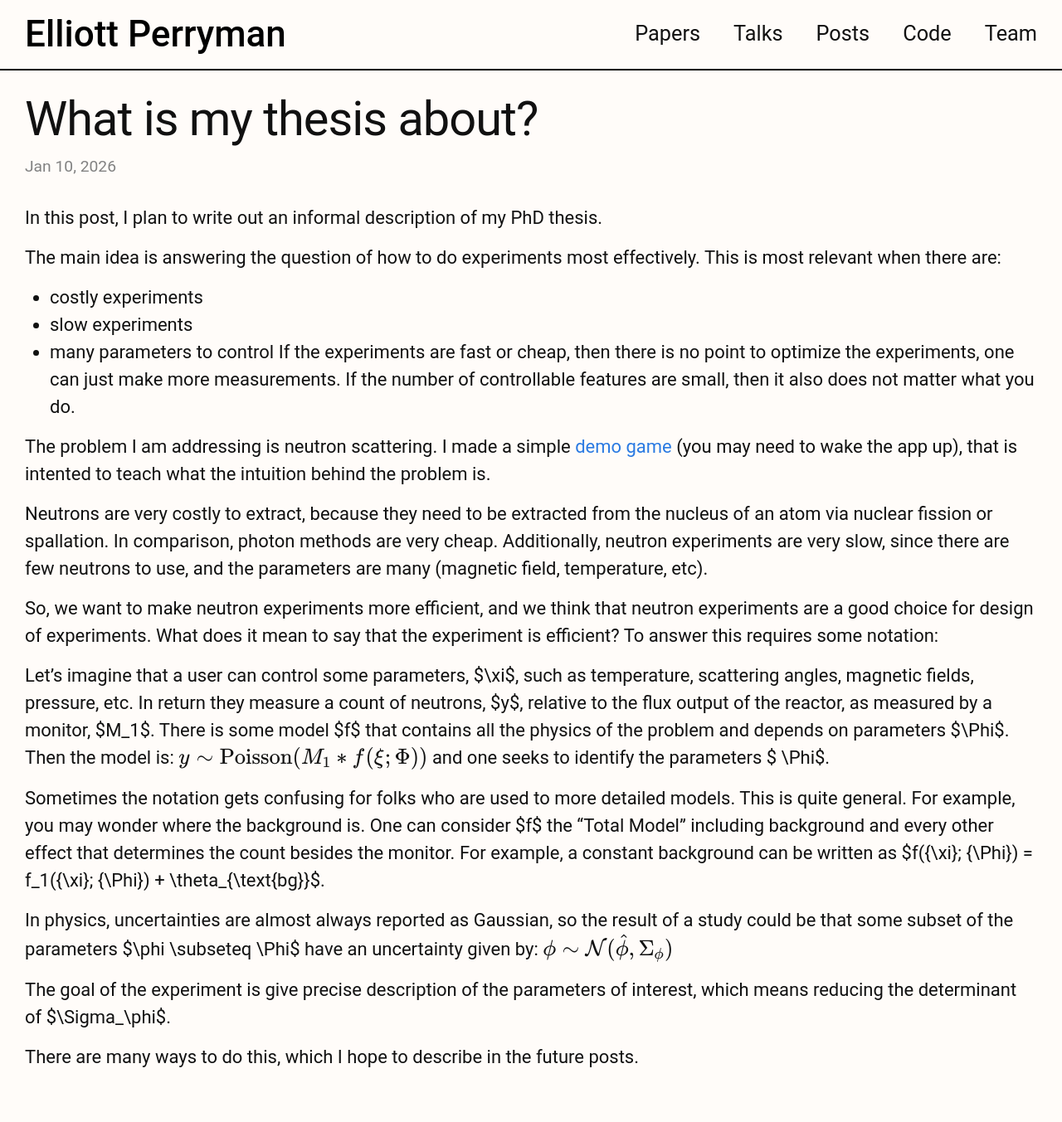
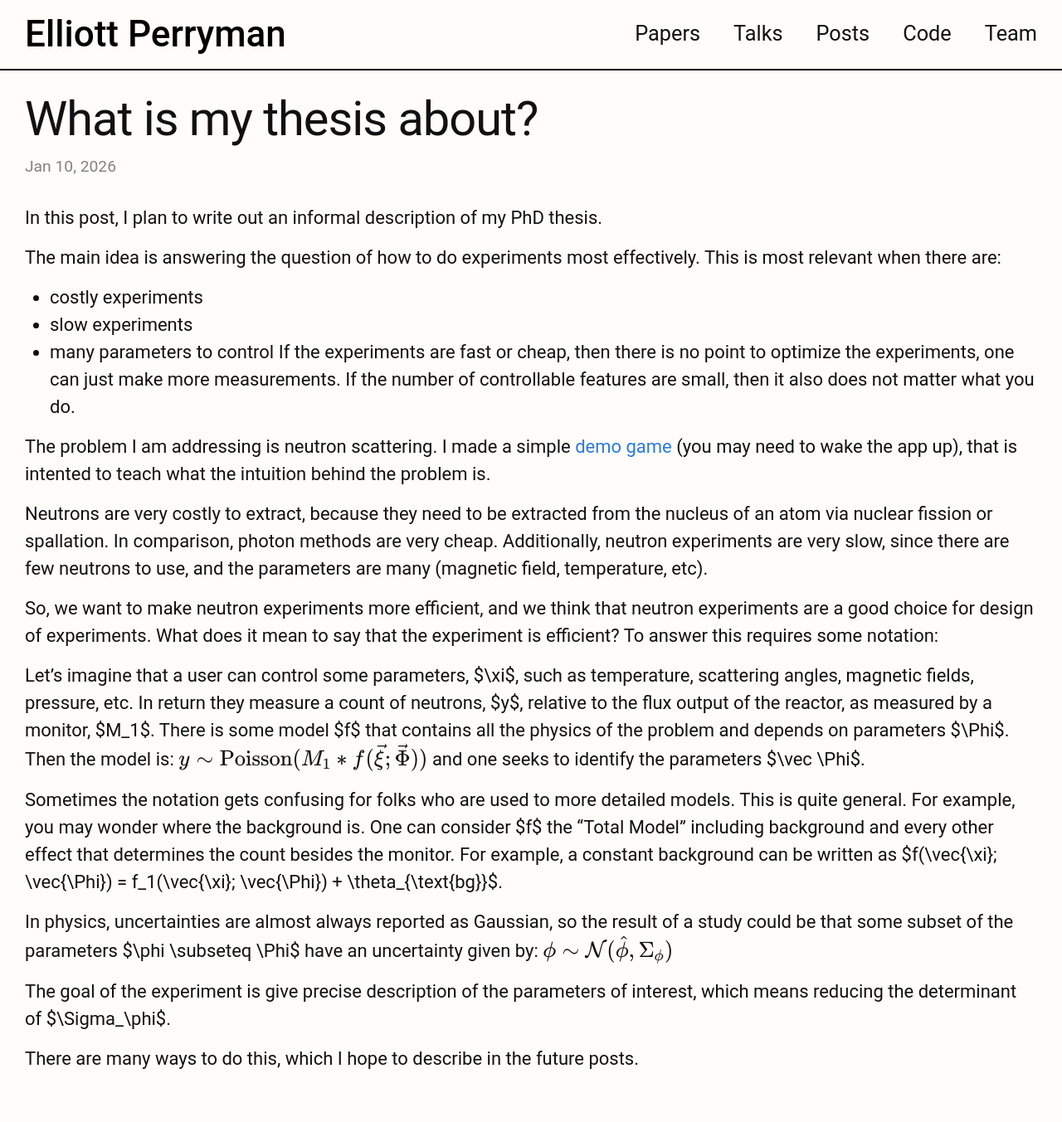
Before and after one commit to elliottperryman/elliottperryman.github.io, a Jekyll site: the page built from _posts/2026-03-15-thesis-explanation.markdown, in a window 1280 px wide. Shown: the whole page at 83% size. Built offline with Jekyll 4.4.1, drawn with Linux system fonts in a browser that asks for light colours; nearby versions of some CDN libraries.

Commit message:
maybe vectors are ok?

```diff
--- a/_posts/2026-03-15-thesis-explanation.markdown
+++ b/_posts/2026-03-15-thesis-explanation.markdown
@@ -24,11 +24,11 @@
 
 Let's imagine that a user can control some parameters, $\xi$, such as temperature, scattering angles, magnetic fields, pressure, etc. In return they measure a count of neutrons, $y$, relative to the flux output of the reactor, as measured by a monitor, $M_1$. There is some model $f$ that contains all the physics of the problem and depends on parameters $\Phi$. Then the model is:
 $$
-y \sim \text{Poisson}(M_1 * f({\xi}; {\Phi}))
+y \sim \text{Poisson}(M_1 * f(\vec{\xi}; \vec{\Phi}))
 $$
-and one seeks to identify the parameters $ \Phi$.
+and one seeks to identify the parameters $\vec \Phi$.
 
-Sometimes the notation gets confusing for folks who are used to more detailed models. This is quite general. For example, you may wonder where the background is. One can consider $f$ the "Total Model" including background and every other effect that determines the count besides the monitor. For example, a constant background can be written as $f({\xi}; {\Phi}) = f_1({\xi}; {\Phi}) + \theta_{\text{bg}}$.
+Sometimes the notation gets confusing for folks who are used to more detailed models. This is quite general. For example, you may wonder where the background is. One can consider $f$ the "Total Model" including background and every other effect that determines the count besides the monitor. For example, a constant background can be written as $f(\vec{\xi}; \vec{\Phi}) = f_1(\vec{\xi}; \vec{\Phi}) + \theta_{\text{bg}}$.
 
 In physics, uncertainties are almost always reported as Gaussian, so the result of a study could be that some subset of the parameters $\phi \subseteq \Phi$ have an uncertainty given by:
 $$
```
